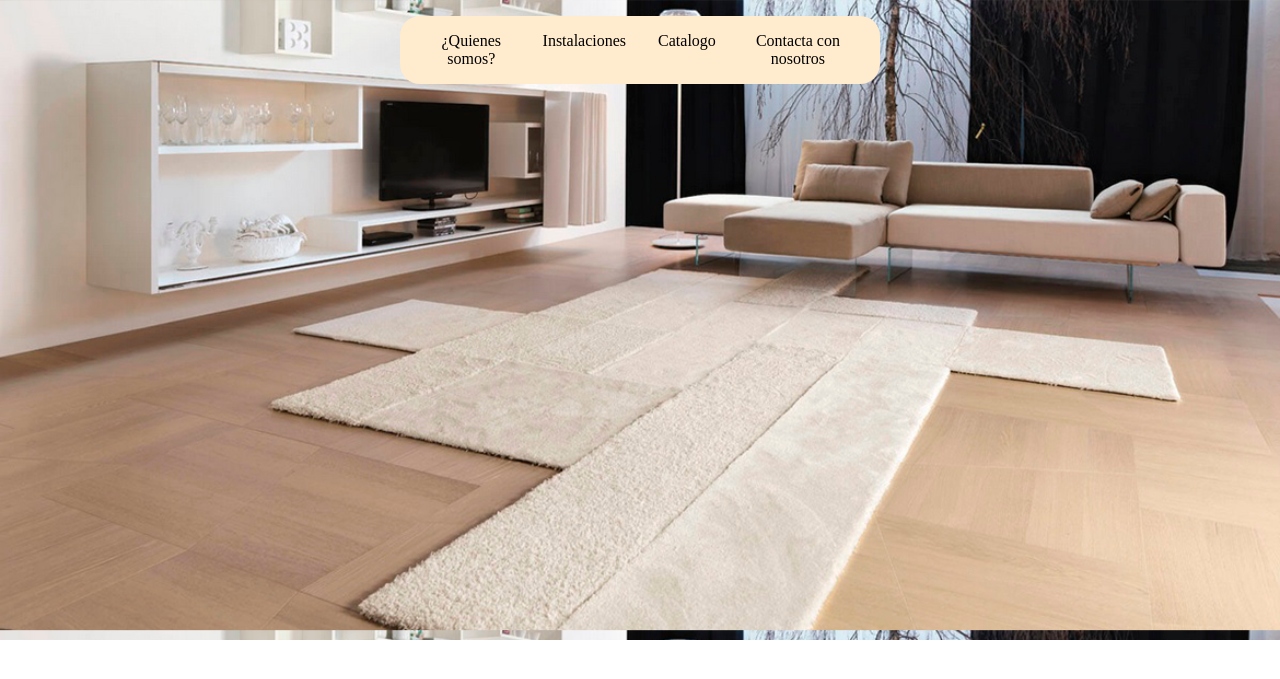
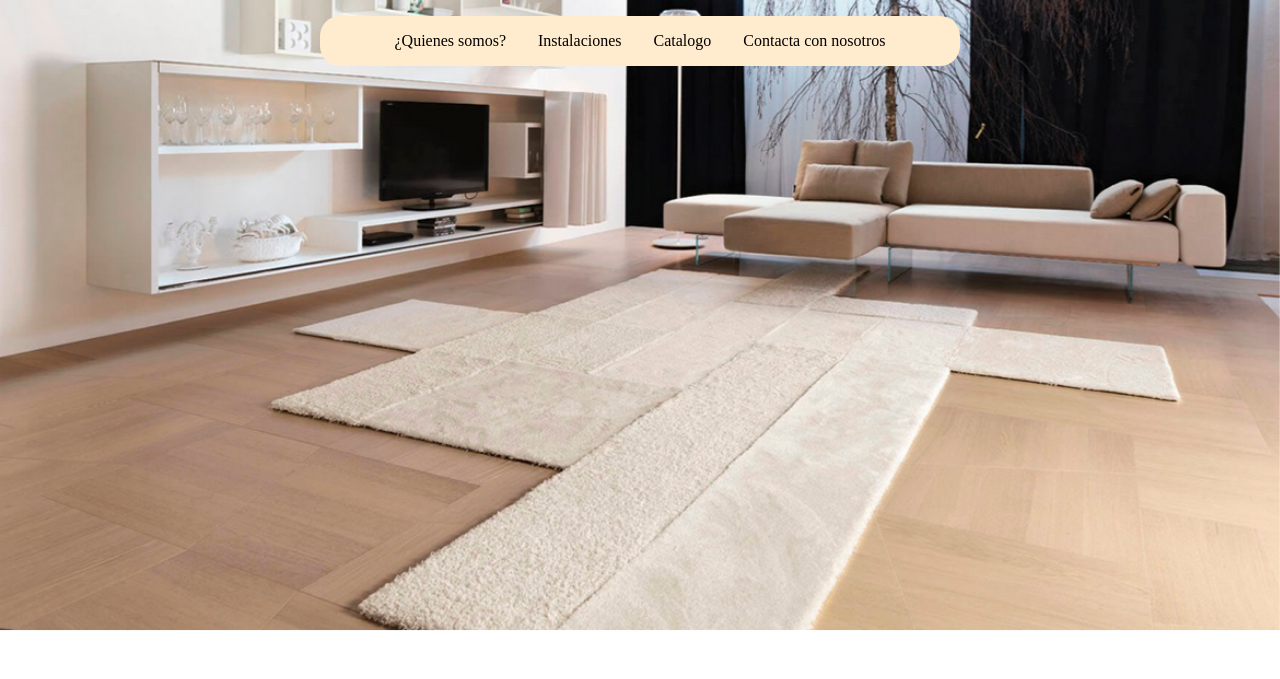
Before and after one commit to leancastamoli/Galmacarpet, a PHP site: page / in a window 1280 px wide. Shown: the top 679 px of the page. Run offline with PHP 8.4, Linux system fonts and the light colour scheme.

Commit message:
comienzo de html

```diff
--- a/assets/css/estilos.css
+++ b/assets/css/estilos.css
@@ -5,8 +5,9 @@
 }
 
 header {
-    background-image: url("img/portada2.png");
+    background-image: url("../img/portada2.png");
     background-size: 100%;
+    background-repeat: no-repeat;
     background-attachment: fixed;
     width: 100%;
     height: 40em;
@@ -17,8 +18,8 @@ header {
             /* Menu */
 .menu {
     background-color: blanchedalmond;
-    margin-left: 25em;
-    margin-right: 25em;
+    margin-left: 25%;
+    margin-right: 25%;
     border-radius: 20px;
     margin-top: 1em;
 }
```
